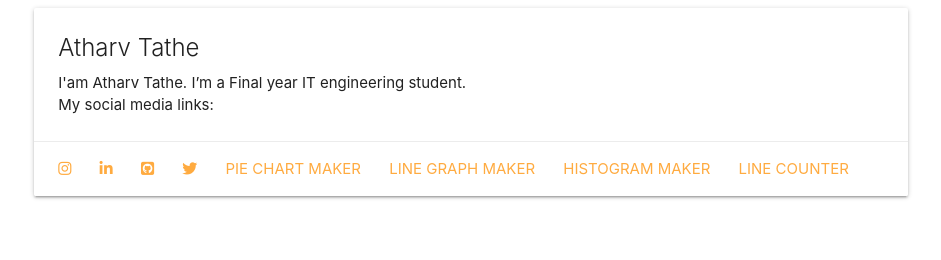
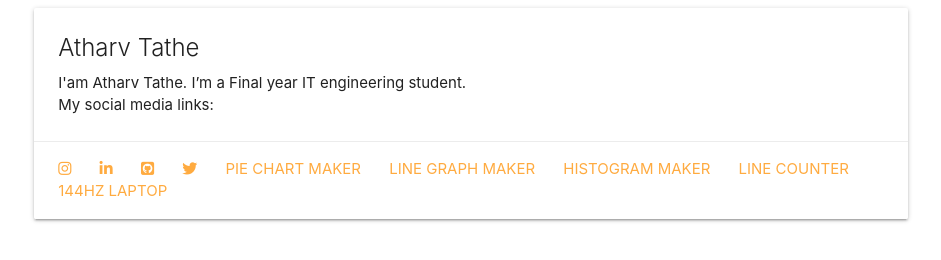
Before and after one commit to atharvtathe/atharvtathe.github.io, a plain HTML site: page index.html in a window 1280 px wide. Shown: the whole page, without its empty margins (169-1110 px from the left). Drawn offline with nearby package versions, Linux system fonts and the light colour scheme.

Commit message:
Update index.html

```diff
--- a/index.html
+++ b/index.html
@@ -27,6 +27,7 @@
               <a href="https://linegraphmaker.co/">Line graph maker</a>
               <a href="https://histogrammaker.co/">Histogram maker</a>
               <a href="https://linecounter.co/">Line counter</a>
+              <a href="https://144hzlaptop.com/">144hz laptop</a>
             </div>
           </div>
         </div>
```
